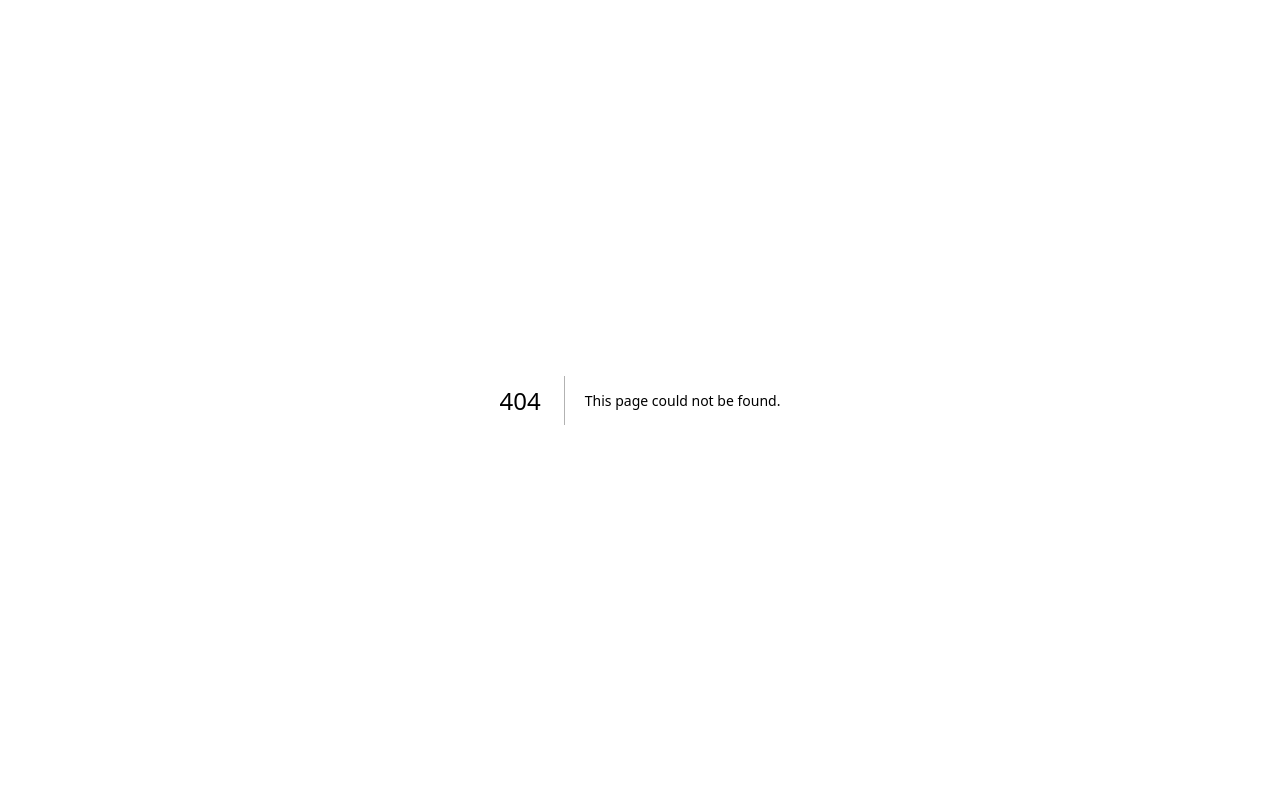
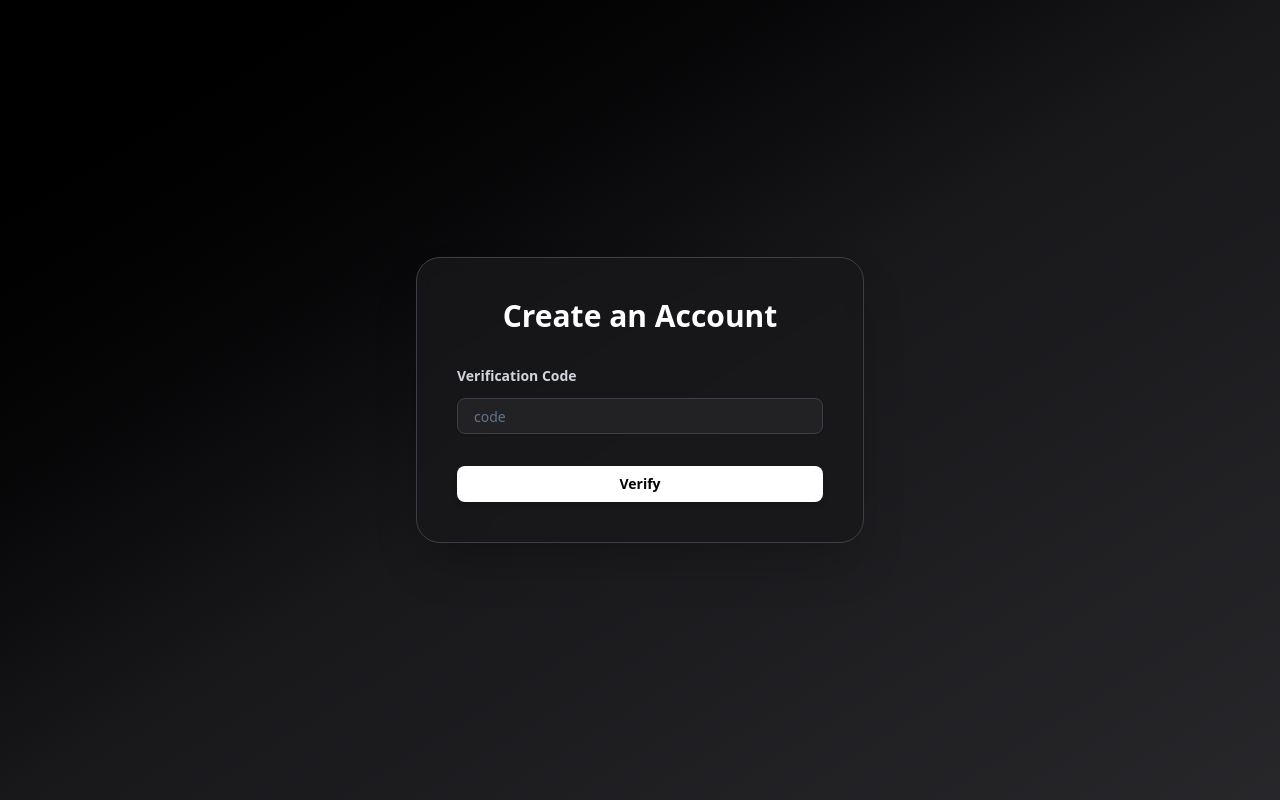
Before and after one commit to arqamghauri3/DevConnect, a Next.js app: page /verify/1 in a window 1280 px wide. Before the commit this address had no page. Built offline with nearby package versions, Linux system fonts and the light colour scheme.

Commit message:
Implement sign-in and verification pages with form handling and validation; enhance UI components

```diff
--- /dev/null
+++ b/src/app/(app)/profile/page.tsx
@@ -0,0 +1,9 @@
+import React from 'react'
+
+const page = () => {
+  return (
+    <div>page</div>
+  )
+}
+
+export default page
--- a/src/app/(auth)/sign-in/page.tsx
+++ b/src/app/(auth)/sign-in/page.tsx
@@ -1,9 +1,126 @@
-import React from 'react'
+"use client";
+import { zodResolver } from "@hookform/resolvers/zod";
+import { useEffect, useState } from "react";
+import { useForm } from "react-hook-form";
+import * as z from "zod";
+import { useDebounceCallback } from "usehooks-ts";
+import { toast } from "sonner";
+import { signUpSchema } from "@/schemas/signUpSchema";
+import axios from "axios";
+import { AxiosError } from "axios";
+import { useRouter } from "next/navigation";
+import { Loader } from "lucide-react";
+import {
+  Form,
+  FormControl,
+  FormDescription,
+  FormField,
+  FormItem,
+  FormLabel,
+  FormMessage,
+} from "@/components/ui/form";
+import { Button } from "@/components/ui/button";
+import { Input } from "@/components/ui/input";
+import { ApiResponse } from "@/types/ApiResponse";
+import { signInSchema } from "@/schemas/signInSchema";
+import { signIn } from "next-auth/react";
+function page() {
+  const router = useRouter();
+  const [isSubmitting, setIsSubmitting] = useState(false);
 
-const page = () => {
+  const form = useForm<z.infer<typeof signInSchema>>({
+    resolver: zodResolver(signInSchema),
+    defaultValues: {
+      identifier: "",
+      password: "",
+    },
+  });
+
+  const onSubmit = async (data: z.infer<typeof signInSchema>) => {
+    setIsSubmitting(true);
+    const result = await signIn("credentials", {
+      redirect: false,
+      identifier: data.identifier,
+      password: data.password,
+    });
+    if (result?.error) {
+      toast.error(result.error);
+    }
+
+    if (result?.url) {
+      toast.success("Login successful!");
+      router.replace("/profile");
+    }
+  };
+
   return (
-    <div>page</div>
-  )
+    <div className="flex items-center justify-center min-h-screen bg-gradient-to-br from-black via-zinc-900 to-zinc-800">
+      <div className="w-full max-w-md p-10 backdrop-blur-sm bg-zinc-900/80 rounded-3xl shadow-2xl border border-zinc-700">
+        <h2 className="text-3xl font-bold text-center text-white mb-8">
+          Create an Account
+        </h2>
+        <Form {...form}>
+          <form onSubmit={form.handleSubmit(onSubmit)} className="space-y-6">
+            <FormField
+              control={form.control}
+              name="identifier"
+              render={({ field }) => (
+                <FormItem>
+                  <FormLabel className="text-sm font-semibold text-gray-300">
+                    Email/Username
+                  </FormLabel>
+                  <FormControl>
+                    <Input
+                      placeholder="email or username"
+                      {...field}
+                      className="w-full px-4 py-2.5 mt-1 bg-zinc-800/70 text-white placeholder-gray-500 border border-zinc-700  shadow-inner focus:outline-none focus:ring-2 focus:ring-blue-500 focus:border-blue-500 transition-all duration-200"
+                    />
+                  </FormControl>
+                  <FormMessage className="text-red-500 text-sm mt-1" />
+                </FormItem>
+              )}
+            />
+
+            <FormField
+              control={form.control}
+              name="password"
+              render={({ field }) => (
+                <FormItem>
+                  <FormLabel className="text-sm font-semibold text-gray-300">
+                    Password
+                  </FormLabel>
+                  <FormControl>
+                    <Input
+                      type="password"
+                      placeholder="••••••••"
+                      {...field}
+                      className="w-full px-4 py-2.5 mt-1 bg-zinc-800/70 text-white placeholder-gray-500 border border-zinc-700  shadow-inner focus:outline-none focus:ring-2 focus:ring-blue-500 focus:border-blue-500 transition-all duration-200"
+                    />
+                  </FormControl>
+                  <FormMessage className="text-red-500 text-sm mt-1" />
+                </FormItem>
+              )}
+            />
+
+            <Button
+              type="submit"
+              disabled={isSubmitting}
+              className="w-full py-2.5 px-4 bg-gradient-to-r bg-white hover:bg-gray-400 text-black font-bold shadow-md transition-all duration-200"
+            >
+              {isSubmitting ? (
+                <div className="flex items-center justify-center gap-2">
+                  <Loader className="w-4 h-4 animate-spin" />
+                  Please Wait
+                </div>
+              ) : (
+                "Sign In"
+              )}
+            </Button>
+          </form>
+        </Form>
+      </div>
+    </div>
+  );
 }
 
-export default page
+export default page;
--- /dev/null
+++ b/src/app/(auth)/verify/[username]/page.tsx
@@ -0,0 +1,90 @@
+"use client";
+import { useParams, useRouter } from "next/navigation";
+import React from "react";
+import { toast } from "sonner";
+import { useForm } from "react-hook-form";
+import { signUpSchema } from "@/schemas/signUpSchema";
+import * as z from "zod";
+import { zodResolver } from "@hookform/resolvers/zod";
+import { verifySchema } from "@/schemas/verifySchema";
+import axios from "axios";
+import { AxiosError } from "axios";
+import {
+  Form,
+  FormControl,
+  FormField,
+  FormItem,
+  FormLabel,
+  FormMessage,
+} from "@/components/ui/form";
+import { Input } from "@/components/ui/input";
+import { Loader2 } from "lucide-react";
+import { Button } from "@/components/ui/button";
+
+const page = () => {
+  const router = useRouter();
+  const param = useParams<{ username: string }>();
+  const form = useForm<z.infer<typeof verifySchema>>({
+    resolver: zodResolver(verifySchema),
+  });
+
+  const onSubmit = async (data: z.infer<typeof verifySchema>) => {
+    try {
+      const response = await axios.post(`/api/verify-code`, {
+        username: param.username,
+        code: data.code,
+      });
+      toast.success(response.data.message);
+      router.replace("sign-in");
+    } catch (error) {
+      if (error instanceof AxiosError) {
+        toast.error(error.response?.data.message);
+      } else {
+        toast.error("An unexpected error occurred");
+      }
+    }
+  };
+  return (
+    <div className="flex items-center justify-center min-h-screen bg-gradient-to-br from-black via-zinc-900 to-zinc-800">
+      <div className="w-full max-w-md p-10 backdrop-blur-sm bg-zinc-900/80 rounded-3xl shadow-2xl border border-zinc-700">
+        <h2 className="text-3xl font-bold text-center text-white mb-8">
+          Create an Account
+        </h2>
+        <Form {...form}>
+          <form onSubmit={form.handleSubmit(onSubmit)} className="space-y-6">
+            <FormField
+              control={form.control}
+              name="code"
+              render={({ field }) => (
+                <FormItem>
+                  <FormLabel className="text-sm font-semibold text-gray-300">
+                    Verification Code
+                  </FormLabel>
+                  <FormControl>
+                    <Input
+                      placeholder="code"
+                      {...field}
+                      className="w-full px-4 py-2.5 mt-1 bg-zinc-800/70 text-white placeholder-gray-500 border border-zinc-700  shadow-inner focus:outline-none focus:ring-2 focus:ring-blue-500 focus:border-blue-500 transition-all duration-200"
+                    />
+                  </FormControl>
+                  <p></p>
+
+                  <FormMessage className="text-red-500 text-sm mt-1" />
+                </FormItem>
+              )}
+            />
+
+            <Button
+              type="submit"
+              className="w-full py-2.5 px-4 bg-gradient-to-r bg-white hover:bg-gray-400 text-black font-bold shadow-md transition-all duration-200"
+            >
+              Verify
+            </Button>
+          </form>
+        </Form>
+      </div>
+    </div>
+  );
+};
+
+export default page;
--- a/src/schemas/signInSchema.ts
+++ b/src/schemas/signInSchema.ts
@@ -1,6 +1,6 @@
 import {z} from 'zod';
 
-export const signUpSchema = z.object({
-  username: z.string(),
+export const signInSchema = z.object({
+  identifier: z.string(),
   password: z.string(),
 });
```
